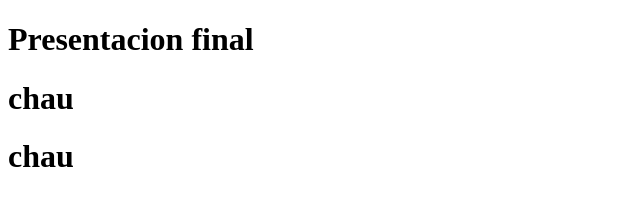
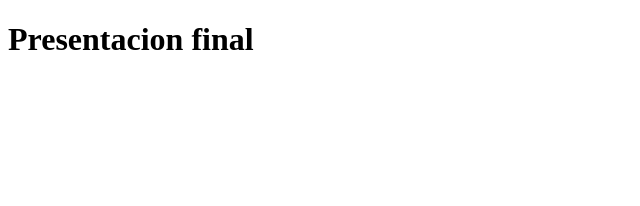
Before and after one commit to alvarosiles11/vuelo, a website: page html/index.html in a window 1280 px wide. Shown: the whole page, without its empty margins (0-640 px from the left). Drawn offline with Linux system fonts and the light colour scheme.

Commit message:
mejorado

```diff
--- a/html/index.html
+++ b/html/index.html
@@ -9,7 +9,5 @@
 
   <body>
     <h1>Presentacion final</h1>
-    <h1>chau</h1>
-    <h1>chau</h1>
   </body>
 </html>
```
Also changed, not shown: .github/workflows/compile_docker.yml (deleted), .github/workflows/mavenrelease.yml, .github/workflows/ssh_test.yml (deleted).
